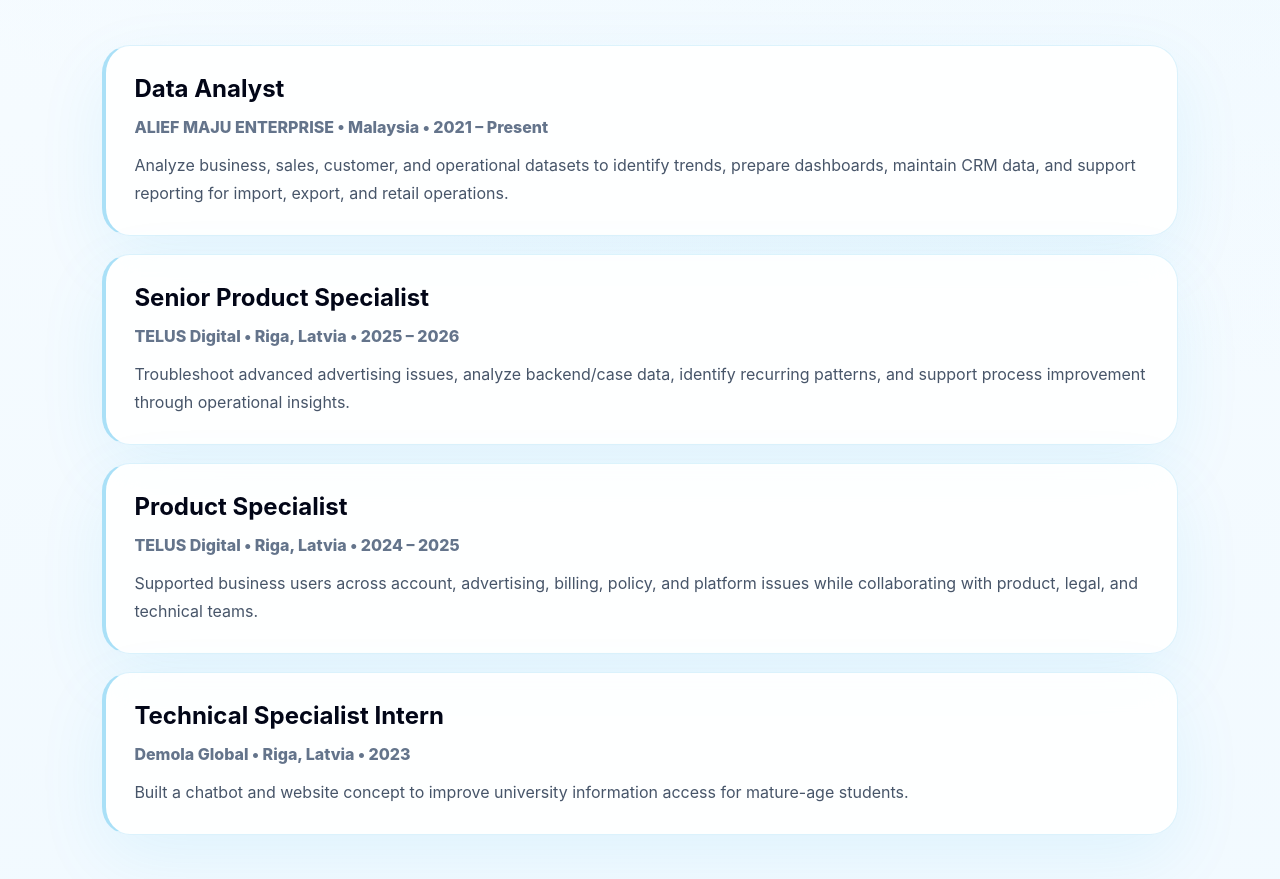
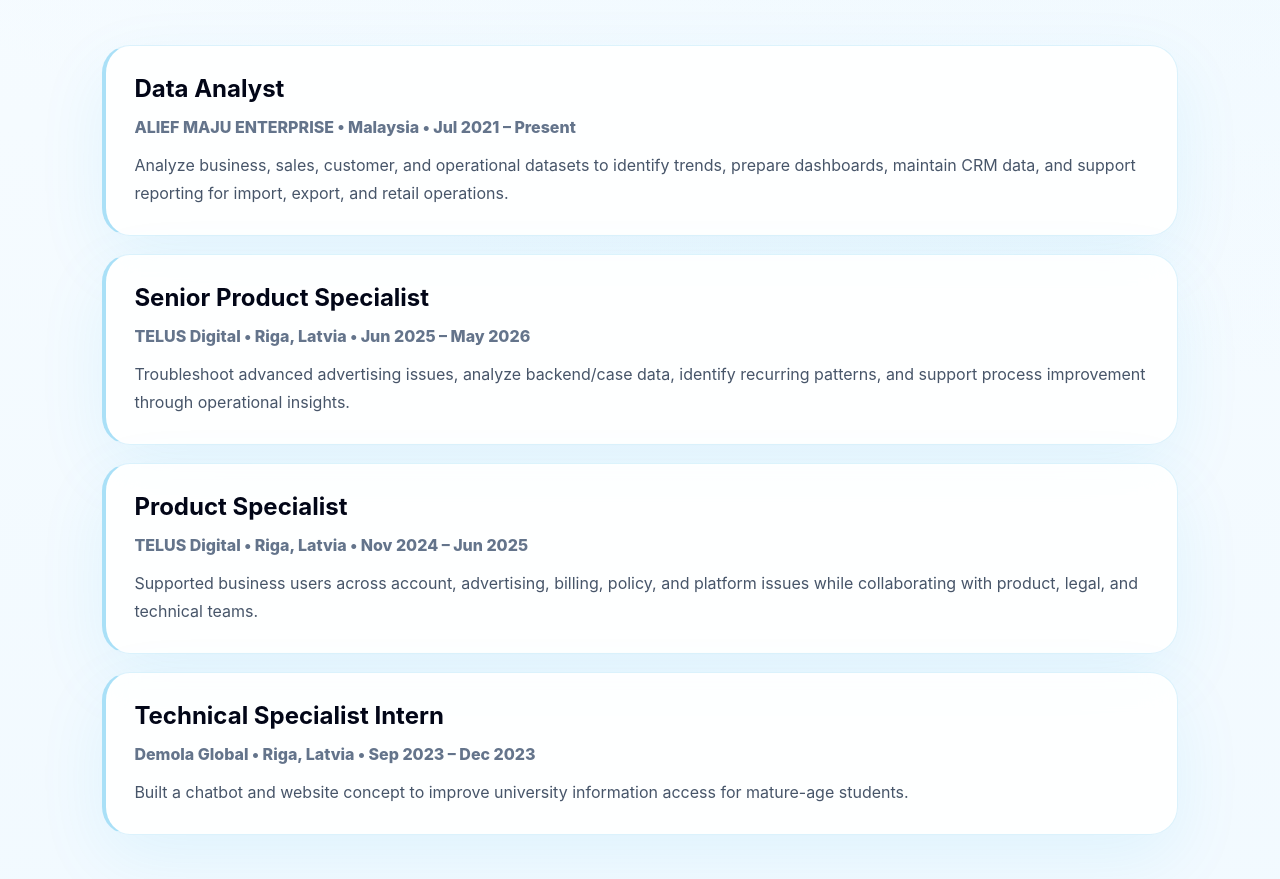
Before and after one commit to RidhanPar/ridhan-portfolio, a React (Vite) app: page / in a window 1280 px wide. Shown: the part 2290-3169 px from the top of the page. Built offline with nearby package versions, Linux system fonts and the light colour scheme.

Commit message:
Update portfolio date

```diff
--- a/src/main.jsx
+++ b/src/main.jsx
@@ -267,7 +267,7 @@
 
           <div className="timelineItem">
           <h3>Data Analyst</h3>
-          <p className="muted">ALIEF MAJU ENTERPRISE • Malaysia • 2021 – Present</p>
+          <p className="muted">ALIEF MAJU ENTERPRISE • Malaysia • Jul 2021 – Present</p>
           <p>
             Analyze business, sales, customer, and operational datasets to identify trends,
             prepare dashboards, maintain CRM data, and support reporting for import,
@@ -277,19 +277,19 @@
 
           <div className="timelineItem">
             <h3>Senior Product Specialist</h3>
-            <p className="muted">TELUS Digital • Riga, Latvia • 2025 – 2026 </p>
+            <p className="muted">TELUS Digital • Riga, Latvia • Jun 2025 – May 2026 </p>
             <p>Troubleshoot advanced advertising issues, analyze backend/case data, identify recurring patterns, and support process improvement through operational insights.</p>
           </div>
 
           <div className="timelineItem">
             <h3>Product Specialist</h3>
-            <p className="muted">TELUS Digital • Riga, Latvia • 2024 – 2025</p>
+            <p className="muted">TELUS Digital • Riga, Latvia • Nov 2024 – Jun 2025</p>
             <p>Supported business users across account, advertising, billing, policy, and platform issues while collaborating with product, legal, and technical teams.</p>
           </div>
 
           <div className="timelineItem">
             <h3>Technical Specialist Intern</h3>
-            <p className="muted">Demola Global • Riga, Latvia • 2023</p>
+            <p className="muted">Demola Global • Riga, Latvia • Sep 2023 – Dec 2023</p>
             <p>Built a chatbot and website concept to improve university information access for mature-age students.</p>
           </div>
         </div>
```
